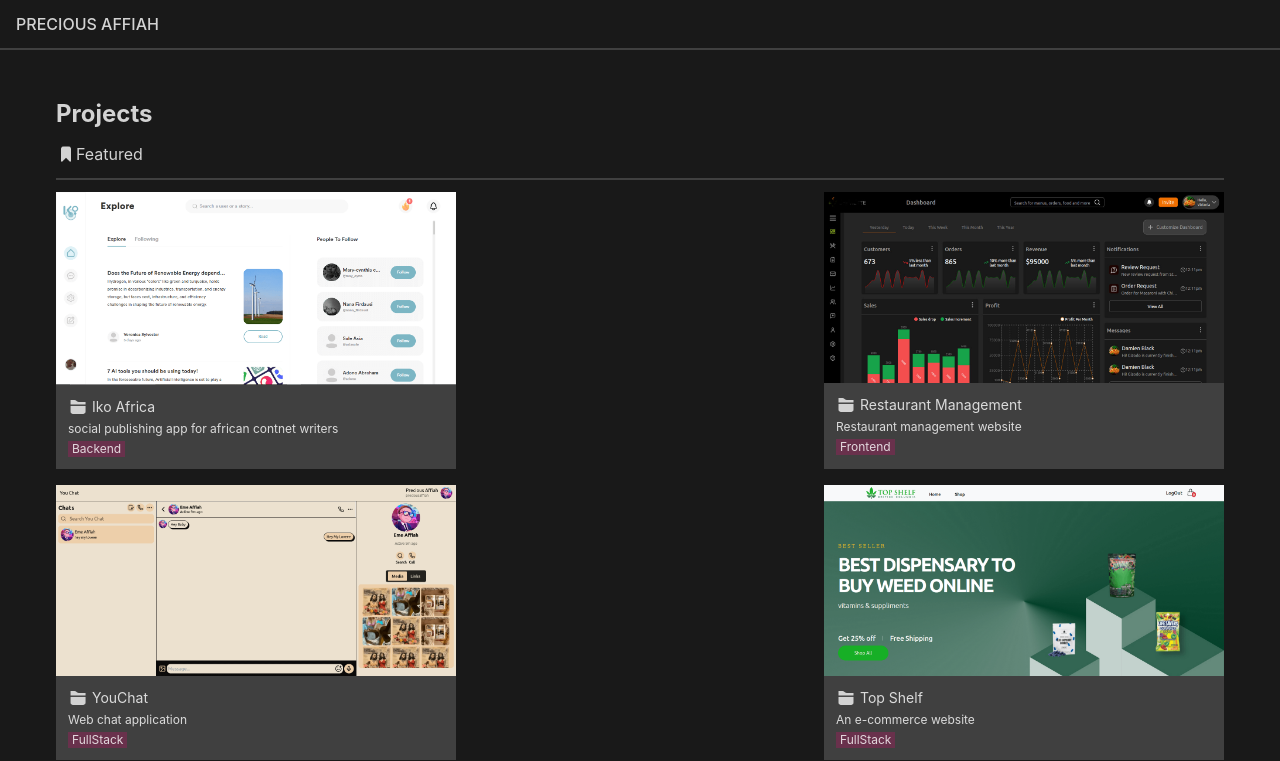
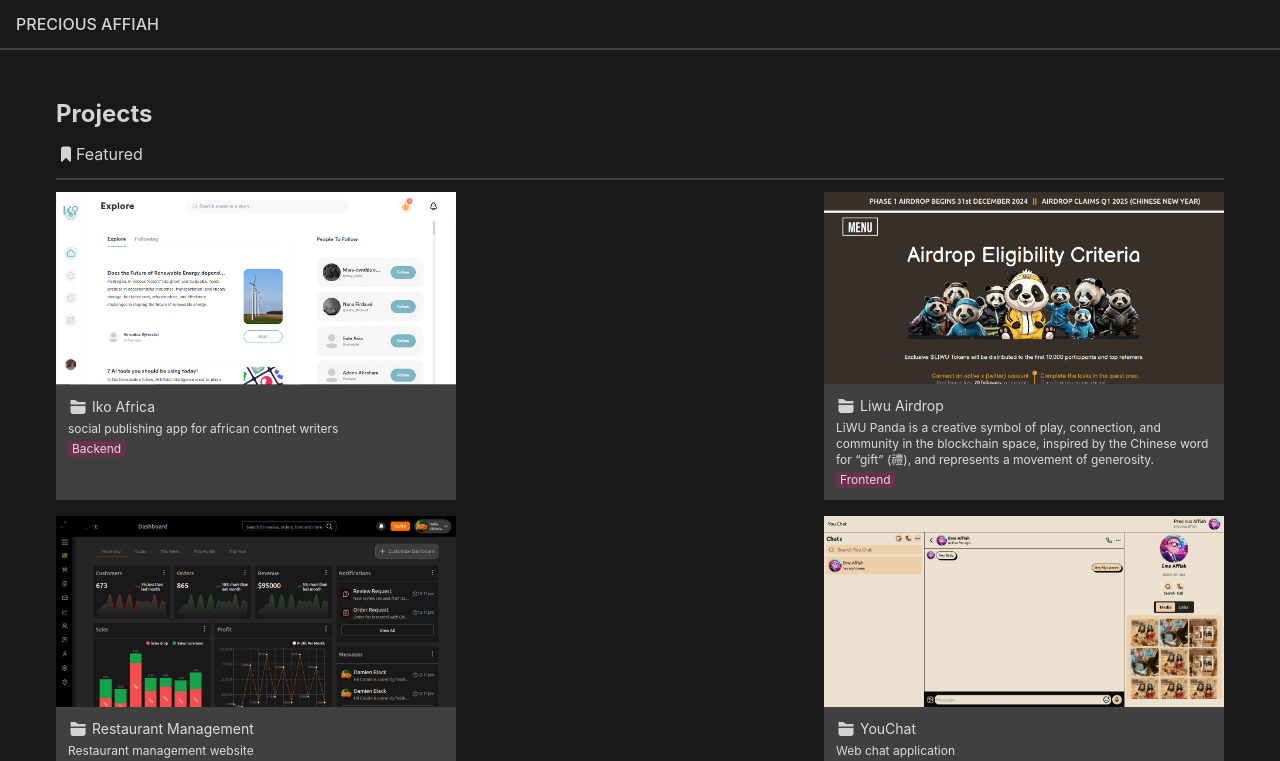
Before and after one commit to preciousaffiah/portfolio, a React (Create React App) app: page /projects in a window 1280 px wide. Shown: the top 761 px of the page. Built offline with nearby package versions, Linux system fonts and the light colour scheme.

Commit message:
Update projects.js

```diff
--- a/src/view/projects.js
+++ b/src/view/projects.js
@@ -9,6 +9,7 @@
 import realestate from "../assets/projects/real-estate.png";
 import topshelf from "../assets/projects/topshelf.png";
 import restaurant from "../assets/projects/restaurant.jpg";
+import liwu from "../assets/projects/liwu.png";
 import youchat from "../assets/projects/youchat.png";
 import Header from "../components/header";
 import { Link } from "react-router-dom";
@@ -22,7 +23,14 @@
       tag: "Backend",
       img: ikoAfrica,
     },
-    {
+        {
+      link: "/projects/liwu",
+      name: "Liwu Airdrop",
+      description: "LiWU Panda is a creative symbol of play, connection, and community in the blockchain space, inspired by the Chinese word for “gift” (禮), and represents a movement of generosity.",
+      tag: "Frontend",
+      img: liwu,
+    },
+         {
       link: "/projects/restaurant",
       name: "Restaurant Management",
       description: "Restaurant management website",
```
